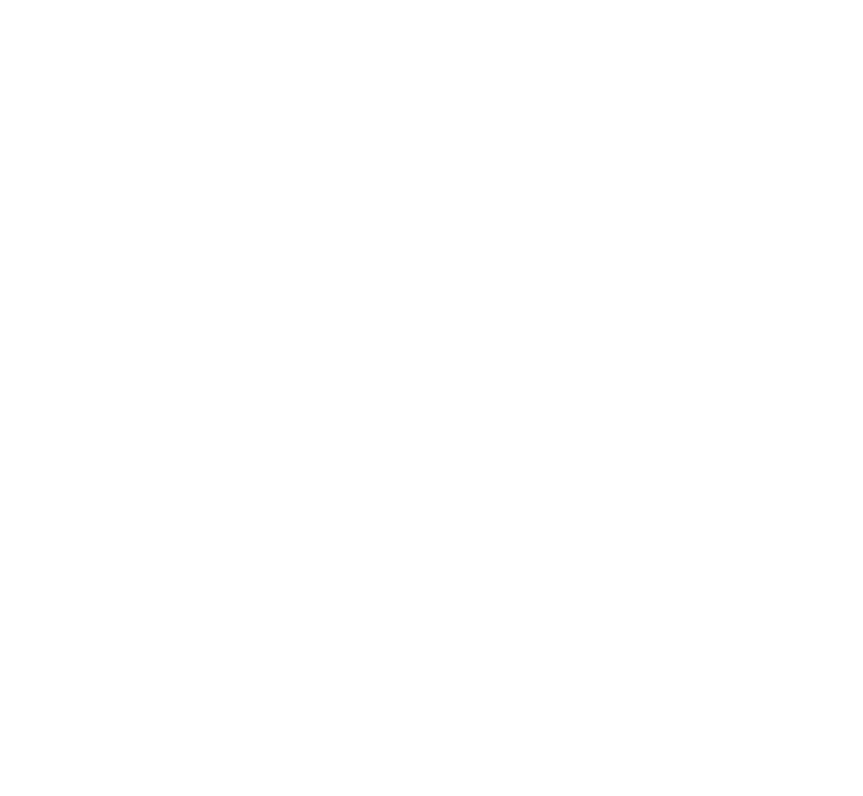
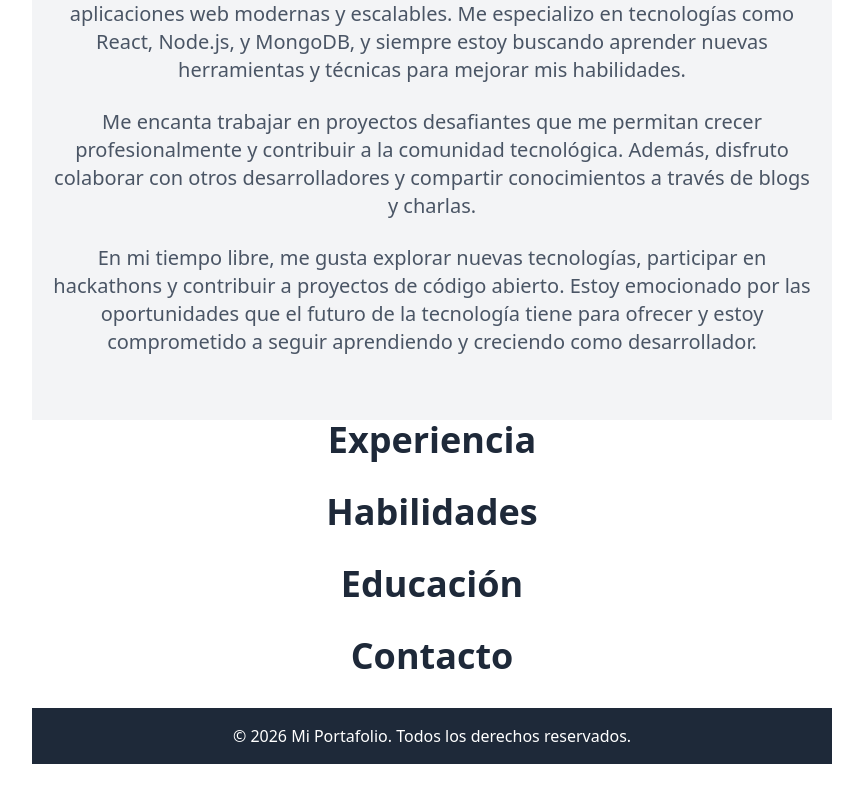
Before and after one commit to MiguelCortezLNS/Portafolio_MACG, a React (Vite) app: page / in a window 1280 px wide. Shown: the part 1044-1840 px from the top of the page, without its empty margins (208-1071 px from the left). Before the commit the page ends 800 px from the top, so only its background shows below. Built offline with nearby package versions, Linux system fonts and the light colour scheme.

Commit message:
refactor: Se muestran las sections y footer en el portafolio

```diff
--- a/index.html
+++ b/index.html
@@ -2,9 +2,8 @@
 <html lang="en">
   <head>
     <meta charset="UTF-8" />
-    <link rel="icon" type="image/svg+xml" href="/vite.svg" />
     <meta name="viewport" content="width=device-width, initial-scale=1.0" />
-    <title>portafolio</title>
+    <title>Miguel Cortez</title>
   </head>
   <body>
     <div id="root"></div>
--- a/src/App.tsx
+++ b/src/App.tsx
@@ -1,11 +1,18 @@
 import Header from "@components/header/Header.tsx";
+import Inicio from "@sections/Inicio.tsx";
+import SobreMi from "@sections/SobreMi.tsx";
+import Experiencia from "@sections/Experiencia.tsx";
+import Habilidades from "@sections/Habilidades.tsx";
+import Educacion from "@sections/Educacion.tsx";
+import {Contacto} from "@sections/Contacto.tsx"; // Exportamos Contacto como un componente nombrado por el export function que tiene en el archivo Contacto.tsx
+import Footer from "@components/footer/Footer.tsx";
 import "./App.css";
 
 function App() {
   return (
     <>
       <Header />
-{/*       <main className="pt-24">
+       <main className="pt-12">
         <Inicio />
         <SobreMi />
         <Experiencia />
@@ -13,7 +20,7 @@
         <Educacion />
         <Contacto />
       </main>
-      <Footer /> */}
+      <Footer />
     </>
   );
 }
--- a/src/components/header/Header.tsx
+++ b/src/components/header/Header.tsx
@@ -1,6 +1,6 @@
 import { useState } from "react";
 
-export default function Header() {
+function Header() {
   const [isOpen, setIsOpen] = useState(false);
 
   const navItems = [
@@ -95,3 +95,5 @@
     </header>
   );
 }
+
+export default Header;
```
